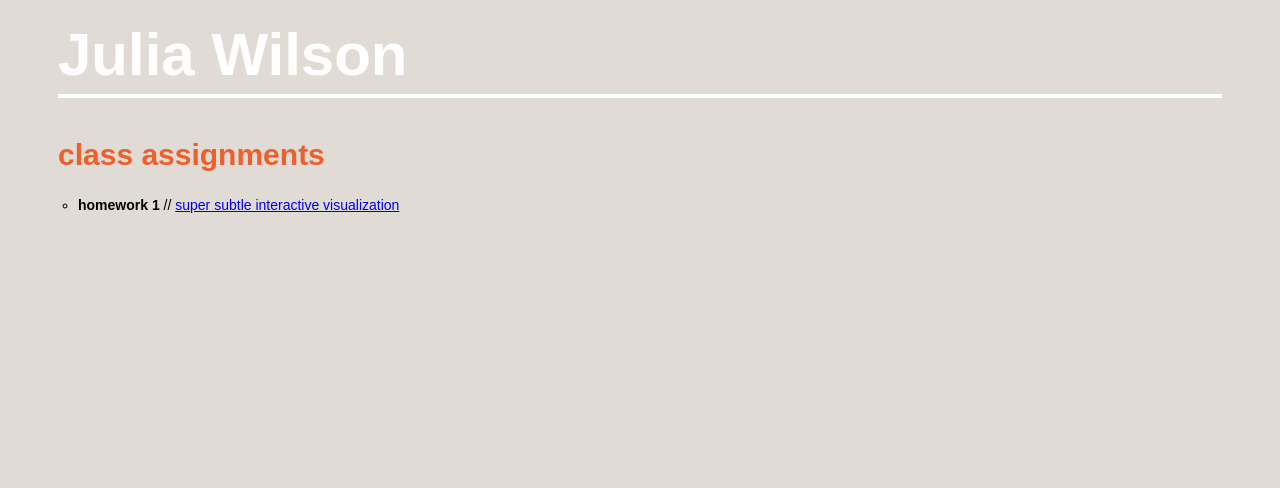
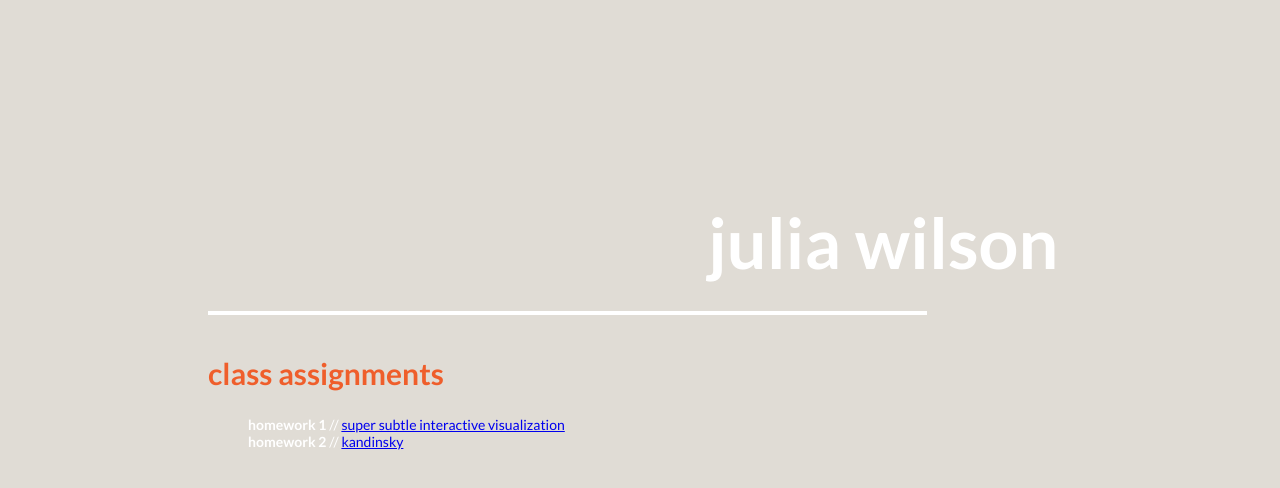
Before and after one commit to juliawilson/juliawilson.github.io, a plain HTML site: page index.html in a window 1280 px wide. Drawn offline with Linux system fonts and the light colour scheme.

Commit message:
added kandinsky to home page

```diff
--- a/index.html
+++ b/index.html
@@ -1,50 +1,60 @@
 <html>
 
 <head>
-	<title>Julia Wilson</title>
+	<title>julia wilson</title>
+	<link href='https://fonts.googleapis.com/css?family=Lato:400,700,900' rel='stylesheet' type='text/css'>
 	<style>
 		body {
 			background-color: #E0DCD5;
 		}
 		h1 {
 			color: #FFFFFF;
-			font-size: 60px;
-			font-family: sans-serif;
-			margin-left: 50px;
-			margin-top: 20px;
+			font-size: 70px;
+			font-family:'Lato', sans-serif;
+			margin-left: 700px;
+			margin-top: 200px;
 		}
 		.line-separator {
 			height:4px;
 			background: #FFFFFF;
-			margin-left: 50px;
-			margin-right: 50px;
-			margin-top: -35px;
+			margin-left: 200px;
+			margin-right: 345px;
+			margin-top: -20px;
 		}
 		h2 {
 			color: #EF5E2B;
 			font-size: 30px;
-			font-family: sans-serif;
-			margin-left: 50px;
+			font-family:'Lato', sans-serif;
+			margin-left: 200px;
 			margin-top: 40px;
+			opacity: 1.0;
 		}
 		ul {
-			color: #000000;
+			color: #FFFFFF;
 			font-size: 14px;
-			font-family: sans-serif;
+			font-family:'Lato', sans-serif;
 			margin-top: 20px;
 			margin-right: 100px;
+			list-style-type: none;
+		}
+		a {
+			color: ;
 		}
 	</style>
 </head>
 
 <body>
-	<h1> Julia Wilson </h1>
+	<h1> julia wilson </h1>
 	<div class="line-separator"></div>
 	<h2> class assignments </h2>
 
-<ul style="list-style-type:circle">
-	<li style="margin-left: 30px;">
+<ul>
+	<li style="margin-left: 200px;">
 	<b>homework 1</b> // <a href="http://www.nytimes.com/interactive/2014/09/19/travel/reif-larsen-norway.html">super subtle interactive visualization </a>
+	</li>
+
+	<li style="margin-left: 200px;">
+	<b>homework 2</b> // <a href="kandinsky.html">kandinsky </a>
 	</li>
 </ul>
 
```
